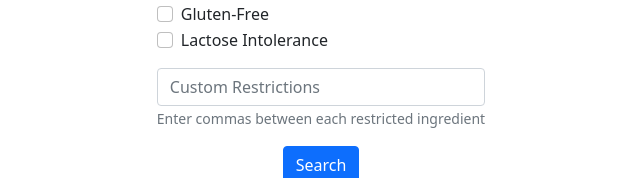
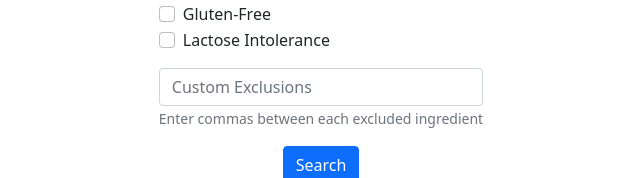
Before and after one commit to byronbenharris/dietmeals, a Next.js app in the folder frontend/: page / in a window 1280 px wide. Shown: the part 431-609 px from the top of the page, without its empty margins (319-959 px from the left). Built offline with nearby package versions, Linux system fonts and the light colour scheme.

Commit message:
Update index.js
Excluded ingredients only.

```diff
--- a/frontend/pages/index.js
+++ b/frontend/pages/index.js
@@ -42,9 +42,9 @@ export default function Home() {
           </Form.Group>
 
           <Form.Group className={["mb-3", styles.form_input].join(" ")}>
-            <Form.Control type="input" placeholder="Custom Restrictions" />
+            <Form.Control type="input" placeholder="Custom Exclusions" />
             <Form.Text className="text-muted">
-              Enter commas between each restricted ingredient
+              Enter commas between each excluded ingredient
             </Form.Text>
           </Form.Group>
 
```
